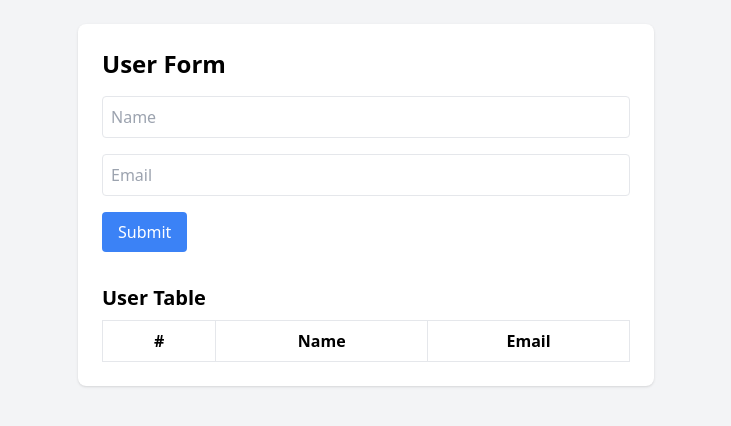
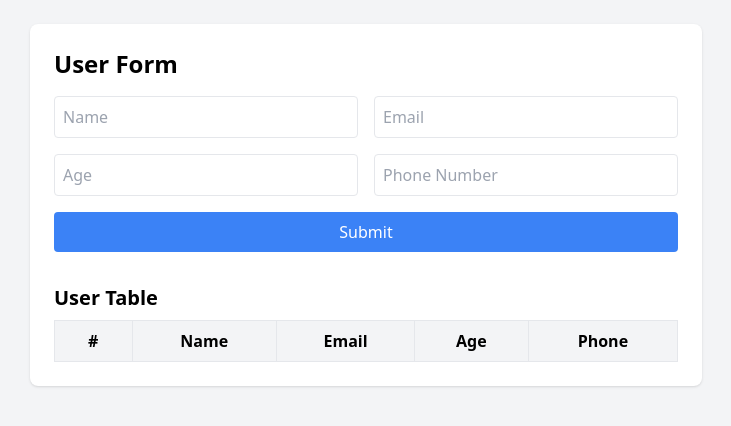
Before and after one commit to naahe25/Web-App, a plain HTML site: page Index.html in a window 1280 px wide. Shown: the whole page, without its empty margins (274-1005 px from the left). Drawn offline with nearby package versions, Linux system fonts and the light colour scheme.

Commit message:
Update Index.html

```diff
--- a/Index.html
+++ b/Index.html
@@ -8,24 +8,31 @@
   <script src="https://cdn.tailwindcss.com"></script>
 </head>
 <body class="bg-gray-100 p-6">
-  <div class="max-w-xl mx-auto bg-white p-6 rounded-lg shadow">
+  <div class="max-w-2xl mx-auto bg-white p-6 rounded-lg shadow">
     <h1 class="text-2xl font-bold mb-4">User Form</h1>
 
     <!-- Form -->
-    <form id="userForm" class="space-y-4">
-      <input type="text" id="name" placeholder="Name" class="w-full border p-2 rounded" required />
-      <input type="email" id="email" placeholder="Email" class="w-full border p-2 rounded" required />
-      <button type="submit" class="bg-blue-500 text-white px-4 py-2 rounded hover:bg-blue-600">Submit</button>
+    <form id="userForm" class="grid grid-cols-1 gap-4 md:grid-cols-2">
+      <input type="text" id="name" placeholder="Name" class="border p-2 rounded" required />
+      <input type="email" id="email" placeholder="Email" class="border p-2 rounded" required />
+      <input type="number" id="age" placeholder="Age" class="border p-2 rounded" required />
+      <input type="text" id="phone" placeholder="Phone Number" class="border p-2 rounded" required />
+      <div class="md:col-span-2">
+        <button type="submit" class="w-full bg-blue-500 text-white px-4 py-2 rounded hover:bg-blue-600">Submit</button>
+      </div>
     </form>
 
     <!-- Table -->
     <h2 class="text-xl font-semibold mt-8 mb-2">User Table</h2>
+    <div class="overflow-x-auto">
       <table class="min-w-full bg-white border border-gray-200">
         <thead>
-        <tr>
+          <tr class="bg-gray-100">
             <th class="border px-4 py-2">#</th>
             <th class="border px-4 py-2">Name</th>
             <th class="border px-4 py-2">Email</th>
+            <th class="border px-4 py-2">Age</th>
+            <th class="border px-4 py-2">Phone</th>
           </tr>
         </thead>
         <tbody id="userTableBody">
@@ -33,5 +40,6 @@
         </tbody>
       </table>
     </div>
+  </div>
 </body>
 </html>
```
Lines whose indentation alone changed are shown as unchanged.
